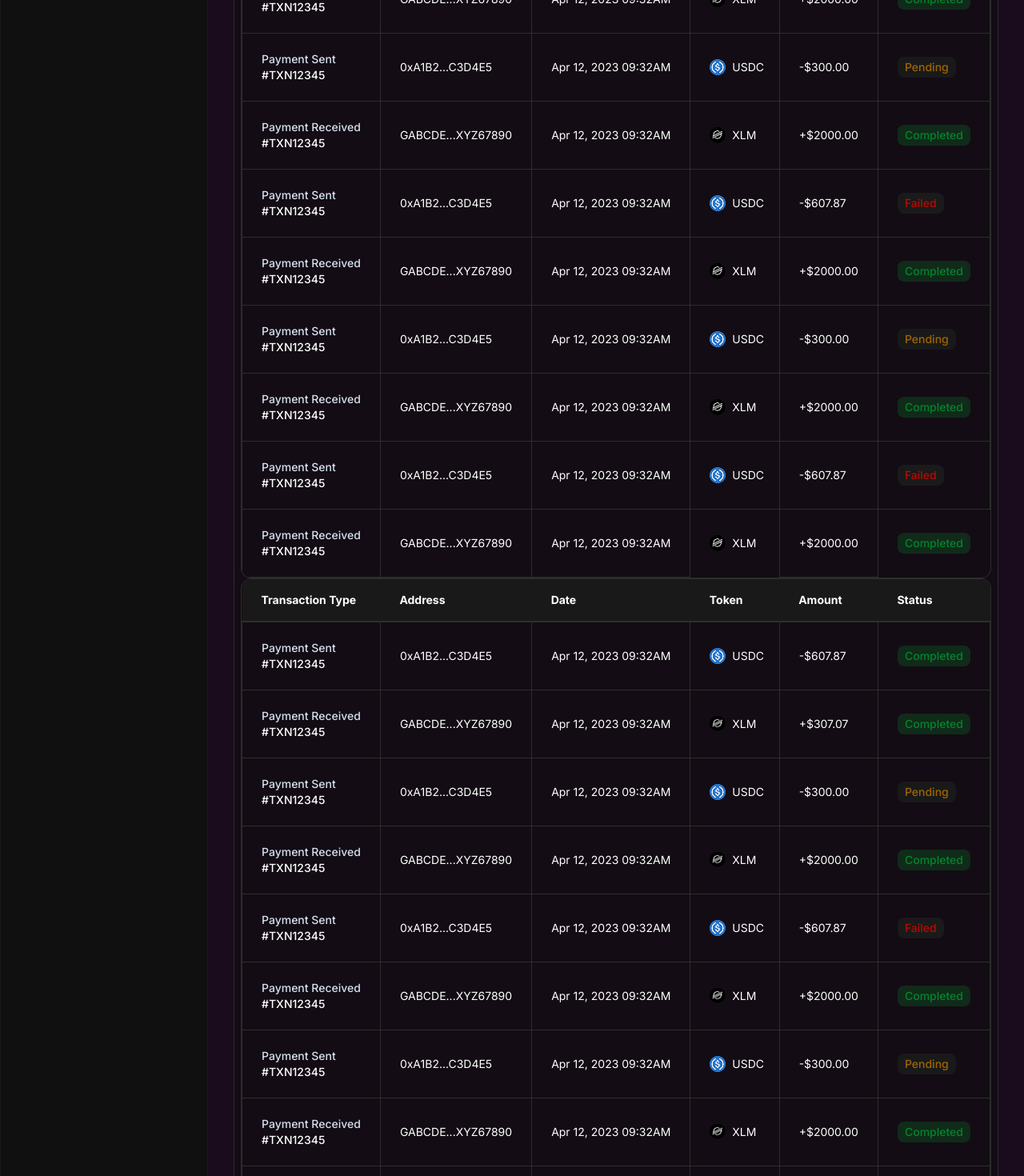
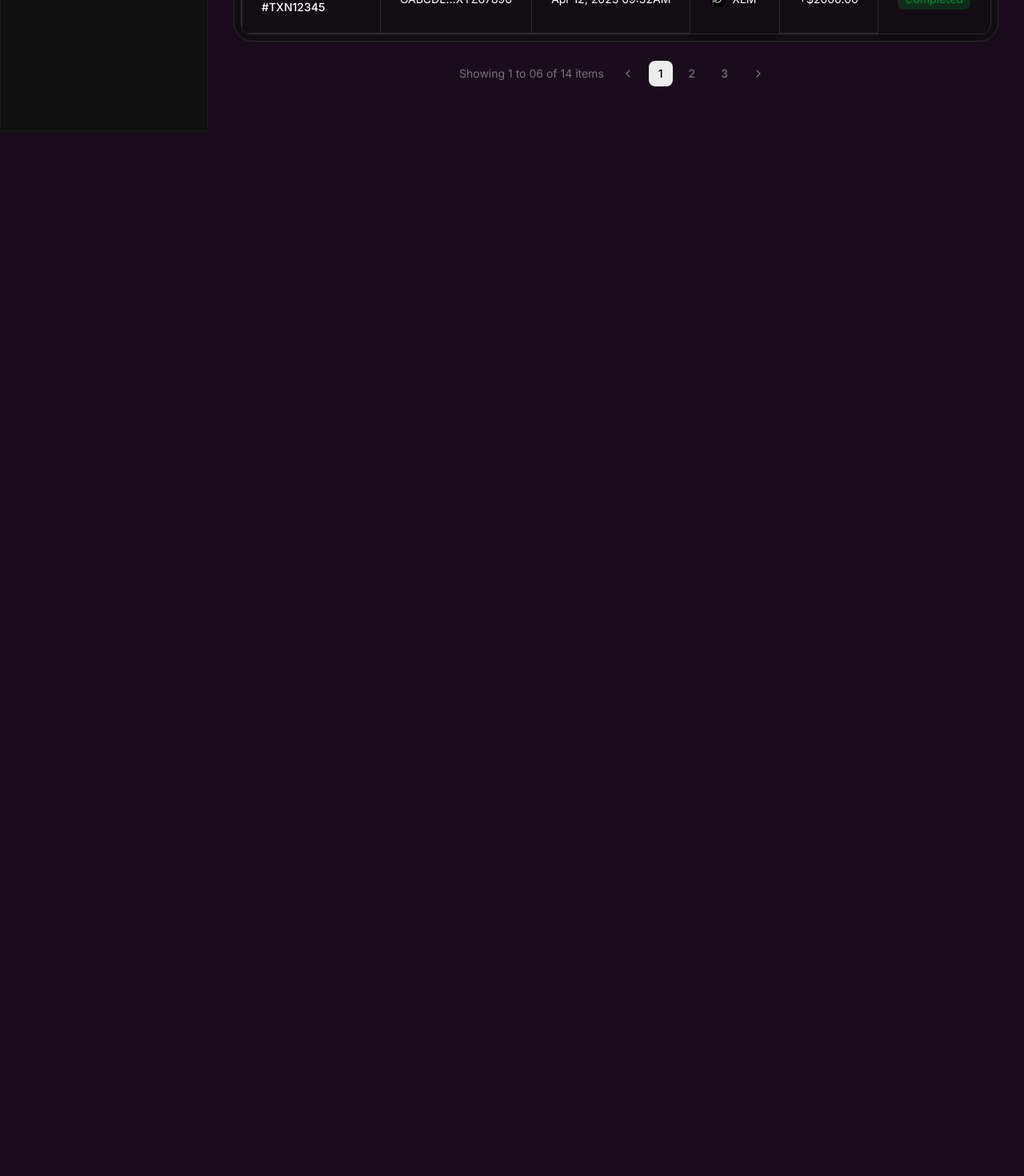
Before and after one commit to Stellopay/stellopay-frontend, a Next.js app: page /transactions in a window 1280 px wide. Shown: the part 760-2230 px from the top of the page at 80% size. After the commit the page ends 959 px from the top, so only its background shows below. Built offline with nearby package versions, Linux system fonts and the light colour scheme.

Commit message:
project updated

```diff
--- a/app/transactions/page.tsx
+++ b/app/transactions/page.tsx
@@ -2,7 +2,7 @@
 
 import TransactionHeader from "@/components/dashboard/transaction-header";
 import Navbar from "@/components/common/navbar";
-import React, { useState } from "react";
+import React, { useEffect, useState } from "react";
 import { SideBar } from "@/components/common/side-bar";
 import { TransactionsTable } from "@/components/transactions/transactions-table";
 import { Pagination } from "@/components/transactions/pagination";
@@ -14,19 +14,29 @@ import Date from "@/components/transactions/date";
 
 const Transactions = () => {
   const [currentPage, setCurrentPage] = useState(1);
-  const [searchParams, setSearchParams] = useState('');
+  const [searchParams, setSearchParams] = useState("");
   const itemsPerPage = 6;
 
+  // /search functionality
+  const filteredTransactions = allTransactions.filter((transaction) =>
+    Object.values(transaction).some((value) =>
+      String(value || "")
+        .toLowerCase()
+        .includes(searchParams.toLowerCase())
+    )
+  );
+  const transactionsToShow = searchParams
+    ? filteredTransactions
+    : allTransactions;
 
   const startIndex = (currentPage - 1) * itemsPerPage;
   const endIndex = startIndex + itemsPerPage;
-  const transactions = allTransactions.slice(startIndex, endIndex);
-  const totalPages = Math.ceil(allTransactions.length / itemsPerPage);
+  const transactions = transactionsToShow.slice(startIndex, endIndex);
+  const totalPages = Math.ceil(transactionsToShow.length / itemsPerPage);
 
-  //search functionality added
-  const filteredTransaction = allTransactions.filter(transaction => Object.values(transaction).some((value) =>
-    String(value || "").toLowerCase().includes(searchParams.toLowerCase())
-  ));
+  useEffect(() => {
+    setCurrentPage(1);
+  }, [searchParams]);
 
   return (
     <>
@@ -72,16 +82,16 @@ const Transactions = () => {
                 <span> All Transactions</span>
               </h6>
               <div className="flex items-center gap-2">
-                <TableSearchbar onSearch={setSearchParams}/>
+                <TableSearchbar onSearch={setSearchParams} />
                 <Filter />
                 <Sort />
               </div>
             </div>
-            <TransactionsTable transactions={filteredTransaction} />
-            {searchParams && filteredTransaction.length === 0 ? (
-              <div className="text-center text-gray-400 py-4">No Search Result Found</div>
-            ) : (
-              <TransactionsTable transactions={filteredTransaction} />
+            <TransactionsTable transactions={transactions} />
+            {searchParams && transactionsToShow.length === 0 && (
+              <div className="text-center text-gray-400 py-4">
+                No Transactions Found
+              </div>
             )}
           </div>
 
@@ -89,6 +99,7 @@ const Transactions = () => {
             currentPage={currentPage}
             totalPages={totalPages}
             onPageChange={setCurrentPage}
+            totalItems={transactionsToShow?.length}
           />
         </div>
       </main>
--- a/components/transactions/pagination.tsx
+++ b/components/transactions/pagination.tsx
@@ -8,13 +8,15 @@ import { PaginationProps } from "@/types/ui";
 export function Pagination({
   currentPage,
   totalPages,
-  onPageChange
+  onPageChange,
+  totalItems
 }: PaginationProps) {
+  console.log(currentPage, totalPages)
   return (
     <section className="flex items-center justify-center gap-3 py-2 my-4  px-2 ">
       <div className="hidden text-sm text-muted-foreground md:block">
         Showing {(currentPage - 1) * 6 + 1} to{" "}
-        0{Math.min(currentPage * 6, 6 * totalPages)} of {6 * totalPages} items
+        0{Math.min(currentPage * 6, totalItems)} of {totalItems} items
       </div>
       <div className="flex items-center space-x-2">
         <Button
--- a/types/ui.ts
+++ b/types/ui.ts
@@ -63,6 +63,7 @@ export interface AppLayoutProps {
 export interface PaginationProps {
   currentPage: number;
   totalPages: number;
+  totalItems: number
   onPageChange: (page: number) => void;
 }
 
```
